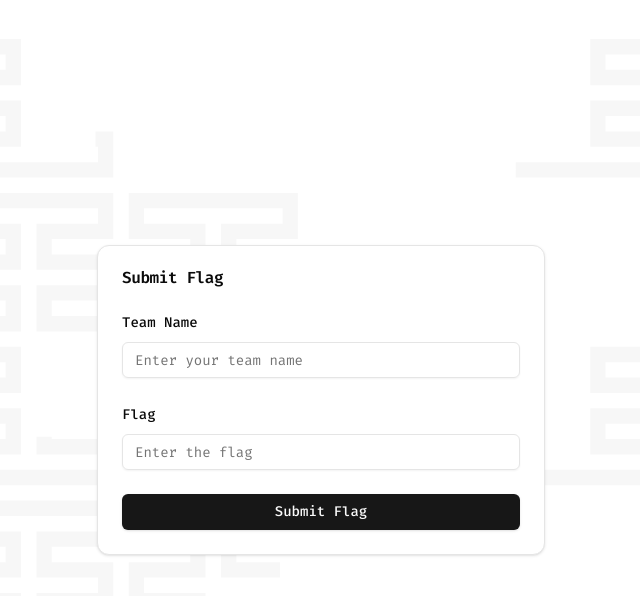
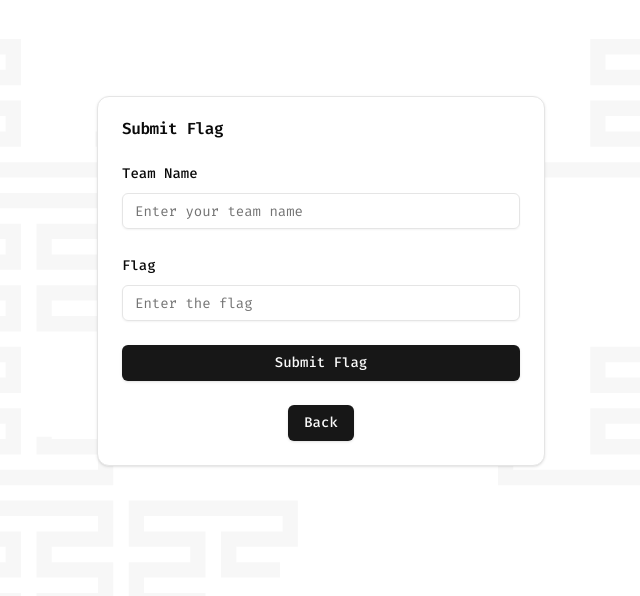
Before and after one commit to Arnav-Bista/stacs-ctf-2025-server, a Next.js app: page /submit in a window 1280 px wide. Shown: the top 596 px of the page, without its empty margins (319-959 px from the left). Built offline with nearby package versions, Linux system fonts and the light colour scheme.

Commit message:
Added back buttons to each page

```diff
--- a/app/leaderboard/page.tsx
+++ b/app/leaderboard/page.tsx
@@ -12,6 +12,8 @@ import {
   ResponsiveContainer
 } from 'recharts';
 import { Card } from "@/components/ui/card";
+import { Button } from "@/components/ui/button";
+import Link from "next/link";
 
 const COMPETITION_START = new Date('2025-01-22T00:00:00Z');
 const COMPETITION_END = new Date(COMPETITION_START.getTime() + (24 * 60 * 60 * 1000));
@@ -107,6 +109,9 @@ export default function Leaderboard() {
 
   return (
     <div className="flex flex-col lg:flex-row h-screen p-4 lg:p-6 gap-4 lg:gap-6">
+      <div>
+        <Link href="/"><Button>&lt;</Button></Link>
+      </div>
       <Card className="w-full lg:w-[70%] p-4 lg:p-6">
         {isLoading ? (
           <div className="h-[calc(100vh-120px)] flex items-center justify-center">
--- a/app/problems/[slug]/renderQuestions.tsx
+++ b/app/problems/[slug]/renderQuestions.tsx
@@ -6,6 +6,7 @@ import { ChevronDown, Download } from "lucide-react";
 import Image from "next/image";
 import { Collapsible, CollapsibleContent, CollapsibleTrigger } from "@/components/ui/collapsible";
 import { FlagSubmission } from "@/app/submit/flag-submission";
+import Link from "next/link";
 
 export default function RenderQuestions({ slug }: { slug: string }) {
   return (
@@ -15,8 +16,9 @@ export default function RenderQuestions({ slug }: { slug: string }) {
           .map(word => word.charAt(0).toUpperCase() + word.slice(1))
           .join(' ')}
       </h1>
-      <div className="flex items-center justify-center mb-8">
+      <div className="flex items-center gap-4 justify-center mb-8">
         <FlagSubmission />
+        <Link href="/problems"> <Button>Back</Button> </Link>
       </div>
       <div className="space-y-6">
         {questions.map((question, index) => (
--- a/app/problems/page.tsx
+++ b/app/problems/page.tsx
@@ -71,6 +71,11 @@ export default function Page() {
           ))
         }
       </div>
+      <div>
+          <Link href="/">
+              <Button>Back</Button>
+          </Link>
+      </div>
     </>
   );
 }
--- a/app/submit/page.tsx
+++ b/app/submit/page.tsx
@@ -6,6 +6,7 @@ import { Button } from "@/components/ui/button";
 import { Card, CardHeader, CardTitle, CardContent } from "@/components/ui/card";
 import { Input } from "@/components/ui/input";
 import { Label } from "@/components/ui/label";
+import Link from "next/link";
 
 enum MessageType {
   INFO,
@@ -54,7 +55,7 @@ export default function FlagSubmissionPage() {
   };
 
   return (
-    <div className="min-h-screen flex items-center justify-center p-24">
+    <div className="flex items-center justify-center p-24">
       <Card className="w-full max-w-md">
         <CardHeader>
           <CardTitle>Submit Flag</CardTitle>
@@ -85,9 +86,16 @@ export default function FlagSubmissionPage() {
                 onChange={(e) => setFlag(e.target.value)}
               />
             </div>
+            <div>
             <Button type="submit" className="w-full">
               Submit Flag
             </Button>
+            </div>
+            <div className="flex justify-center">
+            <Link href="/">
+              <Button>Back</Button>
+            </Link>
+            </div>
           </form>
           {message.message && (
             <div className={`mt-4 text-sm ${message.messageType === MessageType.ERROR ? 'text-destructive' :
--- a/app/teams/page.tsx
+++ b/app/teams/page.tsx
@@ -5,6 +5,7 @@ import { Button } from '@/components/ui/button';
 import { Card, CardHeader, CardTitle, CardContent } from '@/components/ui/card';
 import { Input } from '@/components/ui/input';
 import { Label } from "@/components/ui/label";
+import Link from "next/link";
 
 interface Message {
   isError: boolean,
@@ -87,6 +88,9 @@ export default function TeamRegistration() {
             <div>
               <Button className="w-full" type="submit">Register Team</Button>
             </div>
+            <div className="flex justify-center">
+              <Link href="/"><Button>Back</Button></Link>
+            </div>
           </form>
         </CardContent>
       </Card>
```
